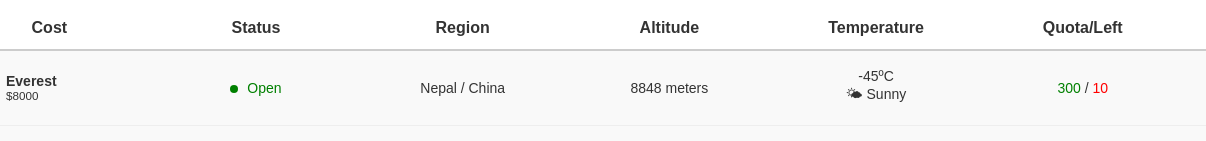
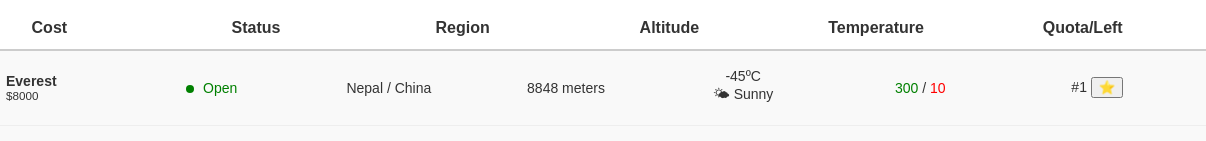
Before and after one commit to ademiando/Xcapeak, a plain HTML site: page index.html in a window 1280 px wide. Shown: the part 349-490 px from the top of the page, 74-1280 px from the left. Drawn offline with Linux system fonts and the light colour scheme.

Commit message:
Update index.html

```diff
--- a/index.html
+++ b/index.html
@@ -84,6 +84,10 @@
       <div class="cell">8848 meters</div>
       <div class="cell">-45ºC <br> 🌤 Sunny</div>
       <div class="cell"><span class="green">300</span> / <span class="red">10</span></div>
+      <div class="cell">
+        <span class="mountain-number">#1</span> <!-- Nomor Gunung -->
+        <button class="favorite-button">⭐</button> <!-- Tombol Bintang -->
+    </div>
     </div>
     <!-- Add more rows here -->
   </section>
```
